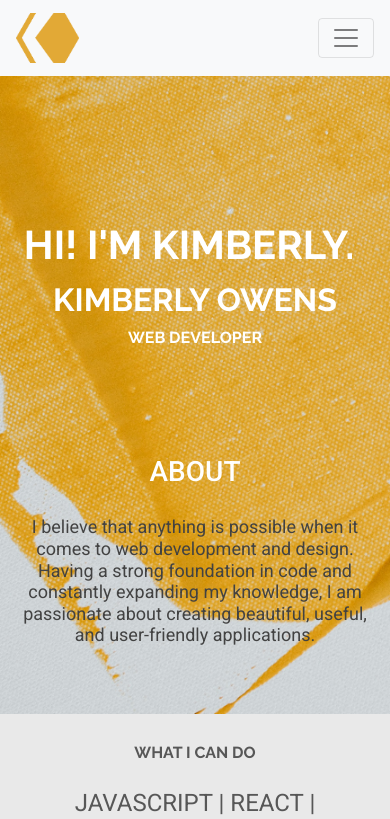
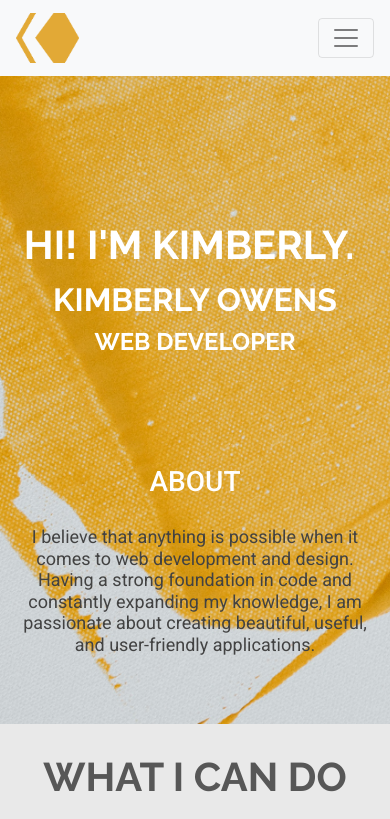
Before and after one commit to kimberlyj227/kimberlyj227.github.io, a React (Create React App) app: page / in a window 390 px wide. Shown: the top 819 px of the page. Built offline with nearby package versions, Linux system fonts and the light colour scheme; the HTML template or start-up script is replaced by a standard one.

Commit message:
fixed heading size

```diff
--- a/src/styles/Navbar.css
+++ b/src/styles/Navbar.css
@@ -32,14 +32,3 @@ a:hover {
   text-decoration: none !important;
   color: #d79d1f !important;
 }
-
-@media only screen and (max-width: 600px) {
-  .nav {
-    bottom: 0;
-    left: 30px;
-  }
-
-  h4 {
-    font-size: 16px !important;
-  }
-}
```
